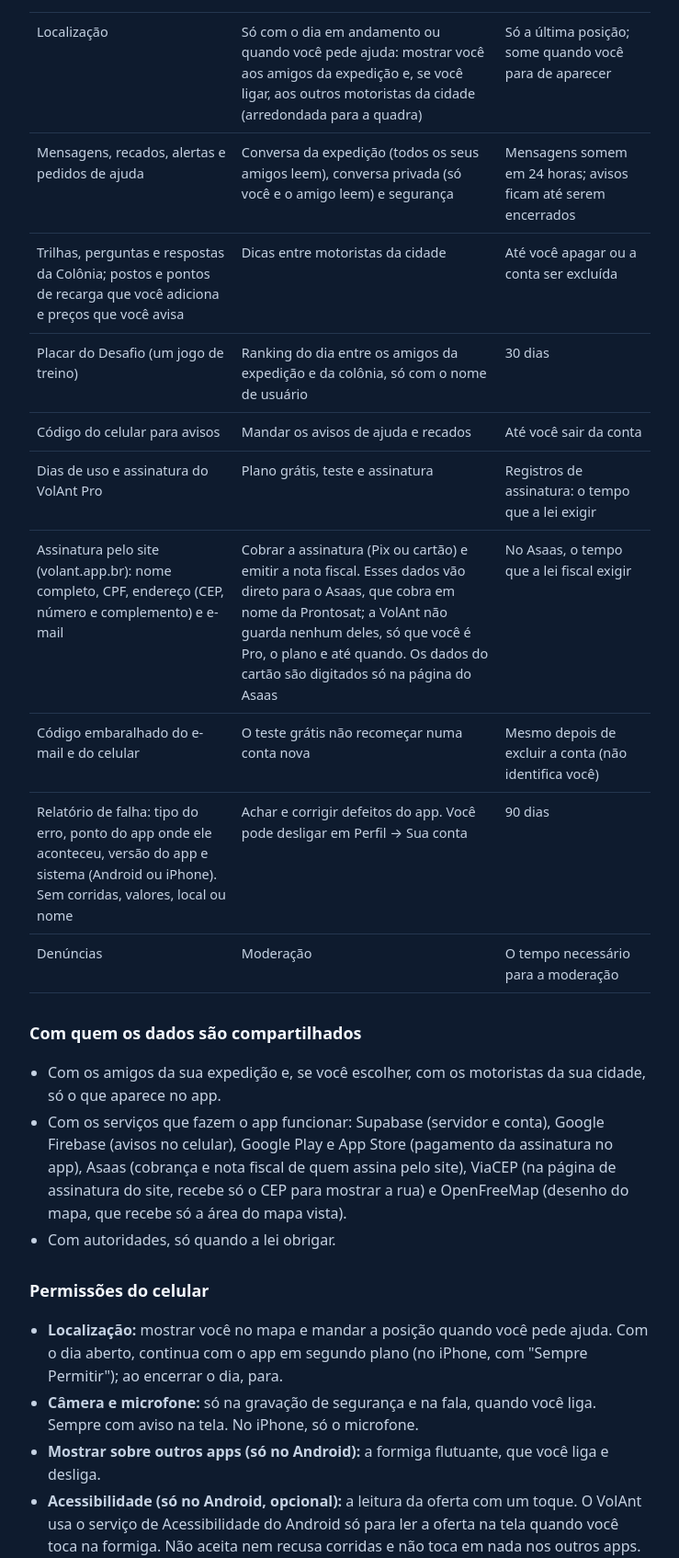
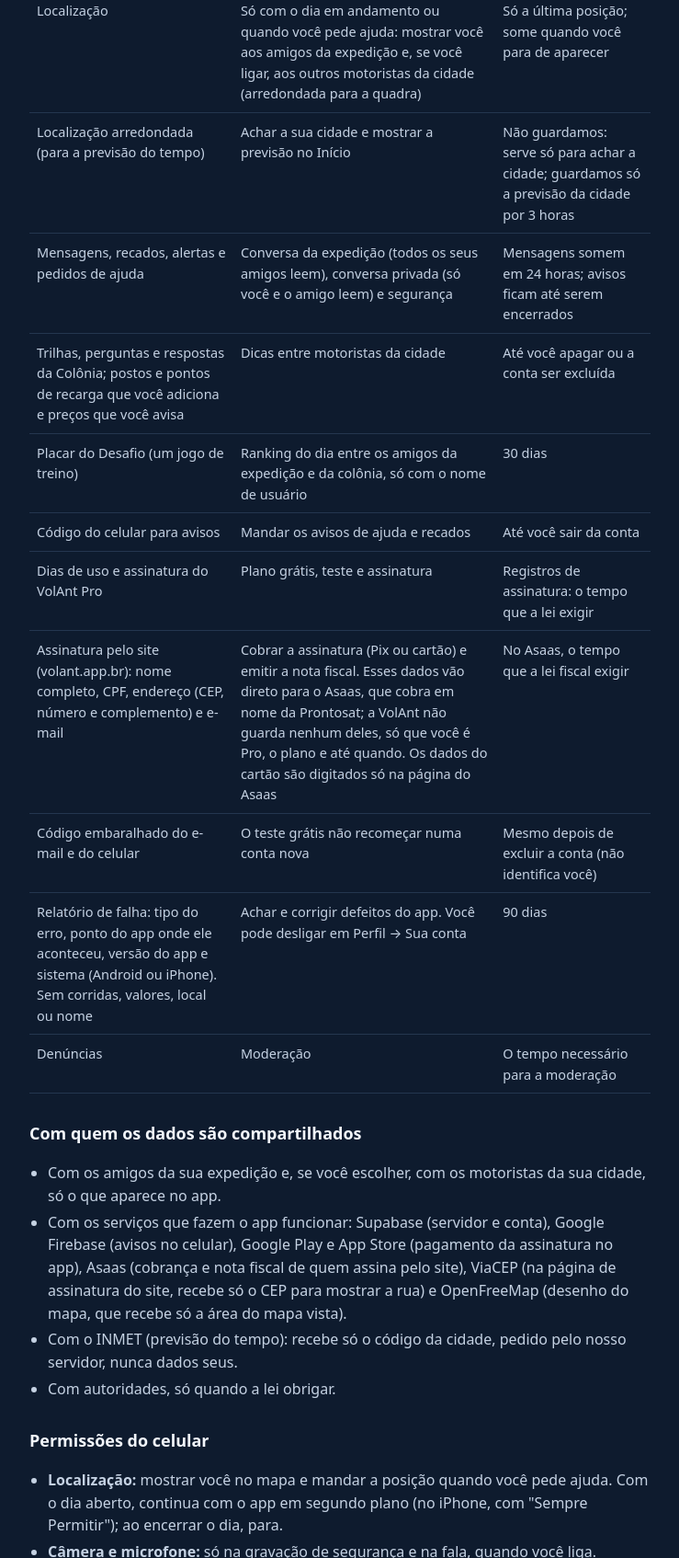
Before and after one commit to prontosat-coder/volant, a plain HTML site: page privacidade/index.html in a window 1280 px wide. Shown: the part 1542-3236 px from the top of the page at 92% size, without its empty margins (270-1009 px from the left). Drawn offline with Linux system fonts and the light colour scheme.

Commit message:
Política: previsão do tempo (localização arredondada e INMET)
- Tabela: nova linha "Localização arredondada (para a previsão do tempo)": serve só para achar a cidade e não é guardada; só a previsão da cidade fica 3 horas.
- Com quem compartilhamos: INMET recebe só o código da cidade, pedido pelo nosso servidor, nunca dados do motorista.

```diff
--- a/privacidade/index.html
+++ b/privacidade/index.html
@@ -69,6 +69,7 @@
     <tr><td>Nome de usuário</td><td>É como os outros veem você</td><td>Enquanto a conta existir; depois de trocado ou excluído, fica guardado 30 dias para ninguém se passar por você</td></tr>
     <tr><td>Cópia dos seus dados: carros, metas, corridas, ganhos, abastecimentos, manutenções, lembretes e provas</td><td>Trazer tudo de volta quando você troca de celular ou reinstala o app. A cópia sai do seu celular fechada com uma senha que só você sabe: sem ela ninguém abre, nem a VolAnt. Não usamos para mais nada</td><td>Enquanto a conta existir. Ao trocar os dados, a cópia anterior fica guardada 30 dias. Excluir a conta apaga tudo</td></tr>
     <tr><td>Localização</td><td>Só com o dia em andamento ou quando você pede ajuda: mostrar você aos amigos da expedição e, se você ligar, aos outros motoristas da cidade (arredondada para a quadra)</td><td>Só a última posição; some quando você para de aparecer</td></tr>
+    <tr><td>Localização arredondada (para a previsão do tempo)</td><td>Achar a sua cidade e mostrar a previsão no Início</td><td>Não guardamos: serve só para achar a cidade; guardamos só a previsão da cidade por 3 horas</td></tr>
     <tr><td>Mensagens, recados, alertas e pedidos de ajuda</td><td>Conversa da expedição (todos os seus amigos leem), conversa privada (só você e o amigo leem) e segurança</td><td>Mensagens somem em 24 horas; avisos ficam até serem encerrados</td></tr>
     <tr><td>Trilhas, perguntas e respostas da Colônia; postos e pontos de recarga que você adiciona e preços que você avisa</td><td>Dicas entre motoristas da cidade</td><td>Até você apagar ou a conta ser excluída</td></tr>
     <tr><td>Placar do Desafio (um jogo de treino)</td><td>Ranking do dia entre os amigos da expedição e da colônia, só com o nome de usuário</td><td>30 dias</td></tr>
@@ -86,6 +87,7 @@
     <li>Com os serviços que fazem o app funcionar: Supabase (servidor e conta), Google Firebase (avisos no celular),
       Google Play e App Store (pagamento da assinatura no app), Asaas (cobrança e nota fiscal de quem assina pelo site),
       ViaCEP (na página de assinatura do site, recebe só o CEP para mostrar a rua) e OpenFreeMap (desenho do mapa, que recebe só a área do mapa vista).</li>
+    <li>Com o INMET (previsão do tempo): recebe só o código da cidade, pedido pelo nosso servidor, nunca dados seus.</li>
     <li>Com autoridades, só quando a lei obrigar.</li>
   </ul>
 
```
